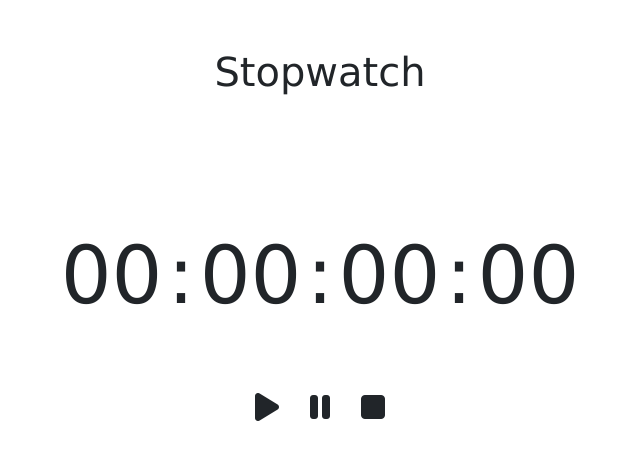
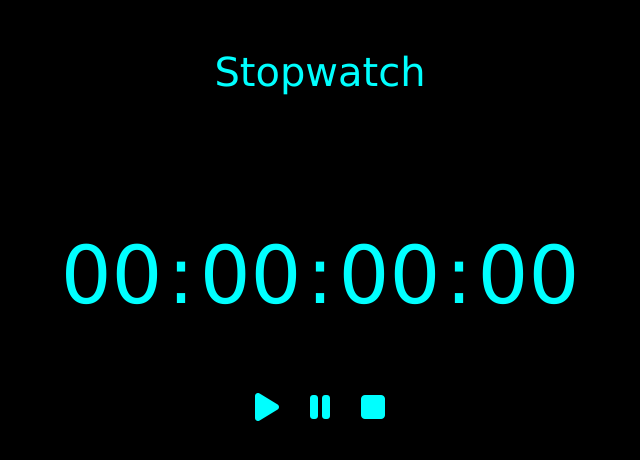
Before and after one commit to soorajjsbabu/stopwatch.github.io, a plain HTML site: page index.html in a window 1280 px wide. Both pictures are taken after a click on the icon 693 px from the left and 407 px from the top of the page. Shown: the whole page, without its empty margins (320-960 px from the left). Drawn offline with nearby package versions, Linux system fonts and the light colour scheme.

Commit message:
Added comments and modified variable names for clear understandings

```diff
--- a/script.js
+++ b/script.js
@@ -1,29 +1,31 @@
-let startBtn = document.getElementById('start');
-let stopBtn = document.getElementById('stop');
-let resetBtn = document.getElementById('reset');
+let startButton = document.getElementById('start');
+let stopButton = document.getElementById('stop');
+let resetButton = document.getElementById('reset');
 
 let hour = 00;
 let minute = 00;
 let second = 00;
 let millisecond = 00;
 
-startBtn.addEventListener('click', function () {
+// Start Button
+startButton.addEventListener('click', function () {
     timer = true;
     stopWatch();
 });
 
-stopBtn.addEventListener('click', function () {
+// Stop Button
+stopButton.addEventListener('click', function () {
     timer = false;
 });
 
-resetBtn.addEventListener('click', function () {
-    let result = ""
-    if(hour != 00)result+hour+" hours "
-    if(minute != 00)result+minute+" minutes "
-    if(second != 00)result+second+" seconds "
-    if(millisecond != 00)result+millisecond+" milliseconds "
-    alert("Stopped at "+result);
-    console.log(result)
+// Reset Button
+resetButton.addEventListener('click', function () {
+    let result = "";
+    if(hour != 00) result = result + hour + " hours ";
+    if(minute != 00) result = result + minute + " minutes ";
+    if(second != 00) result = result + second + " seconds ";
+    if(millisecond != 00) result = result + millisecond + " milliseconds ";
+    alert("Stopped at "+ result); /* Display the value when stopwatch stopped */
     timer = false;
     hour = 0;
     minute = 0;
--- a/style.css
+++ b/style.css
@@ -3,16 +3,22 @@ body {
     margin: 0;
     font-family: verdana;
     text-align: center;
+    background-color: black;
+    color: aqua;
 }
 
+/* Stopwatch values and controls */
 #timer{
     margin-top: 15vh;
 }
 
+/* Stopwatch Values */
 .time{
     font-size: 5rem;
 }
 
+/* Stopwatch Controls */
 .buttons{
     font-size: 2rem;
+    color: aqua;
 }
```
Also changed, not shown: index.html (+4 -0 lines).
